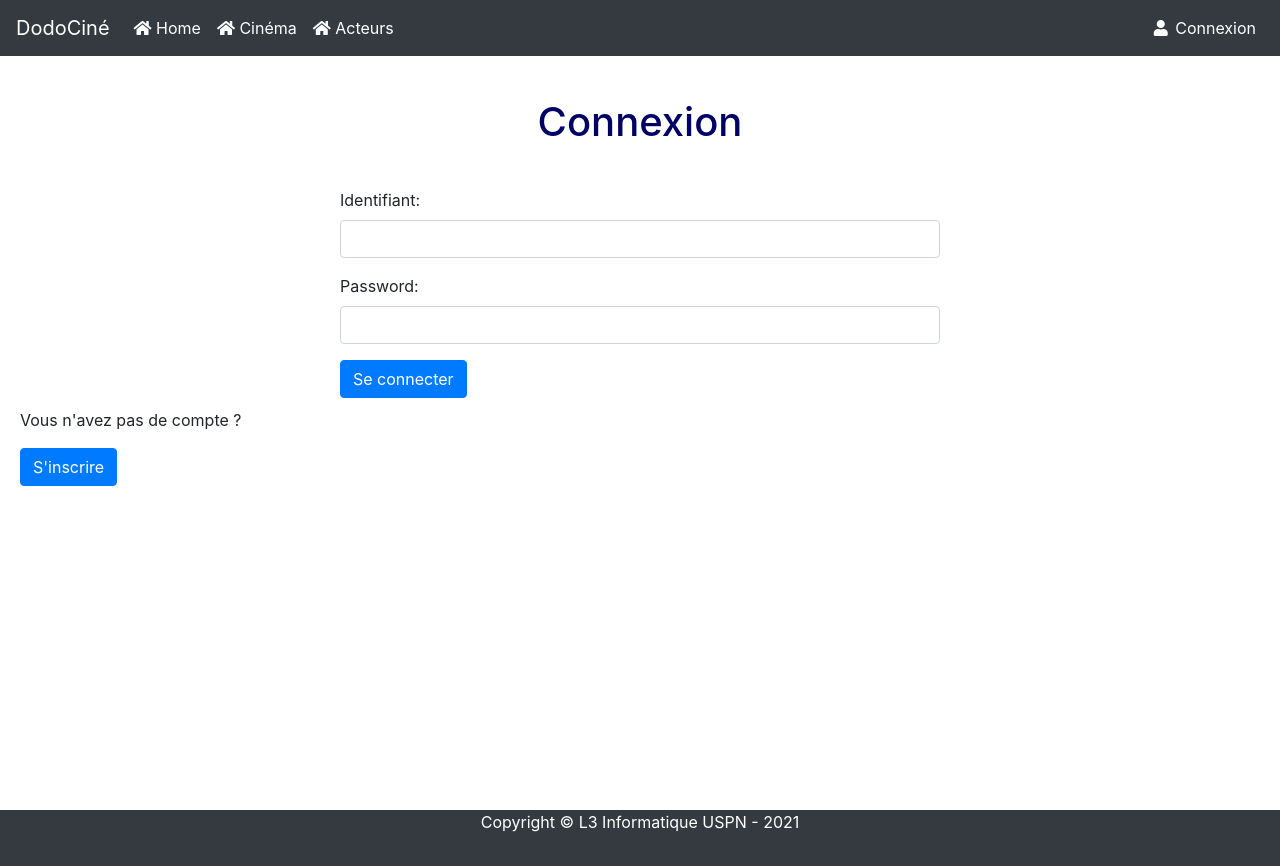
After one commit to MBruliard/dodocine, a PHP site: page /login.php in a window 1280 px wide. The commit adds this page. Run offline with PHP 8.4, Linux system fonts and the light colour scheme.

Commit message:
ebauche bdd useers

```diff
--- /dev/null
+++ b/controller/authentification.php
@@ -0,0 +1,16 @@
+<?php
+
+
+	/**
+	 * On lance une session si il n'y en a pas une déjà existante
+	 */
+	function is_connected() : bool {
+		if (session_status() === PHP_SESSION_NONE) {
+			session_start();
+			$_SESSION['user'] = null;
+		}
+		return !empty($_SESSION['connecte']);
+	}
+
+
+?>
--- /dev/null
+++ b/elements/footer.php
@@ -0,0 +1,20 @@
+			</div> <!-- fin base container -->
+
+			<footer id="sticky-footer" class="bg-dark footer-dark">
+				<div class="container my-auto">
+			  		<div class="copyright text-center my-auto">
+			    		<span>Copyright &copy; L3 Informatique USPN - 2021</span>
+			  		</div>
+				</div>
+			</footer>
+
+			<!-- Bootstrap core JavaScript-->
+			<script src="https://code.jquery.com/jquery-3.5.1.slim.min.js" integrity="sha384-DfXdz2htPH0lsSSs5nCTpuj/zy4C+OGpamoFVy38MVBnE+IbbVYUew+OrCXaRkfj" crossorigin="anonymous"></script>
+			<script src="https://cdn.jsdelivr.net/npm/popper.js@1.16.0/dist/umd/popper.min.js" integrity="sha384-Q6E9RHvbIyZFJoft+2mJbHaEWldlvI9IOYy5n3zV9zzTtmI3UksdQRVvoxMfooAo" crossorigin="anonymous"></script>
+			<script src="https://stackpath.bootstrapcdn.com/bootstrap/4.5.0/js/bootstrap.min.js" integrity="sha384-OgVRvuATP1z7JjHLkuOU7Xw704+h835Lr+6QL9UvYjZE3Ipu6Tp75j7Bh/kR0JKI" crossorigin="anonymous"></script>
+
+
+		</div> <!-- page-container -->
+	</body>
+
+</html>
--- /dev/null
+++ b/elements/header.php
@@ -0,0 +1,84 @@
+<?php
+  require_once("controller/authentification.php");
+  is_connected();
+?>
+
+<!DOCTYPE html>
+<html lang="fr">
+
+    <head>
+        <meta charset="utf-8" />
+        <meta name="viewport" content="width=device-width, initial-scale=1, shrink-to-fit=no">
+
+        <title>
+            <?php
+                if (isset($title_page))
+                {
+                    echo $title_page;
+                }
+                else {
+                    echo "DodoCiné";
+                }
+            ?>
+        </title>
+
+
+        <link href="static/css/dodocine.css" rel="stylesheet" />
+        <link rel="stylesheet" href="https://stackpath.bootstrapcdn.com/bootstrap/4.5.2/css/bootstrap.min.css" integrity="sha384-JcKb8q3iqJ61gNV9KGb8thSsNjpSL0n8PARn9HuZOnIxN0hoP+VmmDGMN5t9UJ0Z" crossorigin="anonymous">
+        <link rel="stylesheet" href="https://use.fontawesome.com/releases/v5.7.0/css/all.css" integrity="sha384-lZN37f5QGtY3VHgisS14W3ExzMWZxybE1SJSEsQp9S+oqd12jhcu+A56Ebc1zFSJ" crossorigin="anonymous">
+        <link rel="shortcut icon" href="fas fa-book" />
+
+    </head>
+
+
+
+    <body>
+        <header>
+          <!-- Mise en place de la banderolle de DodoCine -->
+
+        </header>
+
+        <!-- navbar -->
+        <nav class="navbar navbar-expand-lg navbar-dark bg-dark">
+            <a class="navbar-brand" href="#">DodoCiné</a>
+            <button class="navbar-toggler" type="button" data-toggle="collapse" data-target="#navbarSupportedContent" aria-controls="navbarSupportedContent" aria-expanded="false" aria-label="Toggle navigation">
+                <span class="navbar-toggler-icon"></span>
+            </button>
+
+          <div class="collapse navbar-collapse" id="navbarSupportedContent">
+            <ul class="navbar-nav mr-auto">
+              <li class="nav-item active">
+                <a class="nav-link" href="/index.php"><i class="fas fa-home"></i> Home <span class="sr-only">(current)</span></a>
+              </li>
+              <li class="nav-item active">
+                <a class="nav-link" href="#"><i class="fas fa-home"></i> Cinéma <span class="sr-only"></span></a>
+              </li>
+              <li class="nav-item active">
+                <a class="nav-link" href="#"><i class="fas fa-home"></i> Acteurs <span class="sr-only"></span></a>
+              </li>
+            </ul>
+
+            <ul class="navbar-nav ml-auto ml-md-0">
+              <?php if (isset($_SESSION['user'])) : ?>
+                <li class="nav-item dropdown">
+                  <a class="nav-link dropdown-toggle" id="userDropdown" href="#" role="button" data-toggle="dropdown" aria-haspopup="true" aria-expanded="false"><i class="fas fa-user fa-fw"></i>
+                    <?php  echo $_SESSION['user'] ?>
+                  </a>
+                  <div class="dropdown-menu dropdown-menu-right" aria-labelledby="userDropdown">
+                      <a class="dropdown-item" href="#"><i class="fas fa-hammer"></i> Préférences</a>
+                      <div class="dropdown-divider"></div>
+                      <a class="dropdown-item" href="#"><i class="fas fa-power-off"></i> Déconnexion</a>
+                  </div>
+                </li>
+              <?php else : ?>
+                <li class="nav-item active">
+                  <a class="nav-link" href="login.php"><i class="fas fa-user fa-fw"></i> Connexion <span class="sr-only"></span></a>
+                </li>
+              <?php endif ?>
+            </ul>
+          </div>
+        </nav>
+
+        <div id="page-container">
+            <div class="basis-container">
+              <!-- CONTENU DE LA PAGE -->
--- /dev/null
+++ b/login.php
@@ -0,0 +1,29 @@
+<?php
+	$title_page = "DodoCiné - Connexion" ;
+	require_once("elements/header.php") ;
+
+?>
+
+<h1>Connexion</h1>
+
+
+<form method="post" action="" class="centered-container">
+	<div class="form-group">
+		<label>Identifiant: </label>
+		<input name="username" id="username" type="text" class="form-control">
+	</div>
+
+	<div class="form-group">
+		<label>Password: </label>
+		<input name="password" id="password" type="password" class="form-control">
+	</div>
+
+	<button type="submit" id="loginsend" name="loginsend" class="btn btn-primary">Se connecter</button>
+</form>
+
+<p>Vous n'avez pas de compte ?</p>
+<a class="btn btn-primary" href="signin.php">S'inscrire</a>
+
+<?php
+	require_once("elements/footer.php");
+?>
--- /dev/null
+++ b/static/css/dodocine.css
@@ -0,0 +1,76 @@
+h1 {
+	padding-top: 2rem;
+	padding-bottom: 1.5rem;
+	color: #000066;
+	text-align: center;
+}
+
+h2 {
+	color:#00fefe;
+	margin-bottom: :15px;
+}
+
+#page-container {
+  	position: relative;
+ 	min-height: 100vh;
+}
+
+#wrap-content {
+	margin-bottom:3rem;
+	padding-bottom: 5rem;
+	margin-left:30px;
+	margin-right:30px;
+}
+
+#sticky-footer {
+  position: absolute;
+  bottom: 0;
+  color:white;
+  background-color: #000066;
+  width: 100%;
+  height: 3.5rem;
+}
+
+.max-size-for-responsive {
+	width:80%;
+	height:auto;
+	margin-right: auto;
+	margin-left: auto;
+	display:block;
+}
+
+.img-middle-size {
+	width:200px;
+	height: auto;
+}
+
+.btn-toolbar-right {
+	color:white;
+	text-decoration:none;
+}
+
+.table-center-align {
+	vertical-align: middle;
+	text-align: center;
+}
+
+.basis-container {
+	margin-left: 20px;
+	margin-right:20px;
+	margin-top: 10px;
+	padding-bottom:4.5rem;
+}
+
+
+.centered-container {
+	margin: auto;
+	width: 50%;
+	padding: 10px;
+}
+
+.create-space {
+	margin-top:15px;
+	margin-left:10px;
+	margin-right:10px;
+	margin-bottom:15px;
+}
```
Also changed, not shown: controller/users_sql.php (added, +42 -0 lines), database.php (added, +14 -0 lines), index.php (+10 -8 lines), signin.php (added, +62 -0 lines), controller/database.db (added), database.db (added), static/img/pillow.jpg (added).
